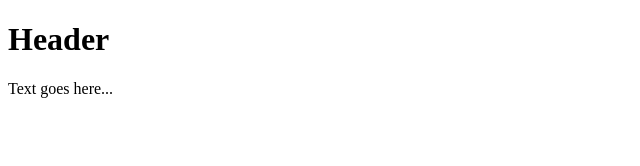
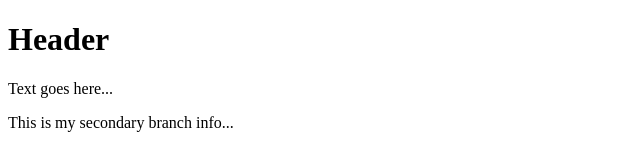
Before and after one commit to JAldo1980/test_, a plain HTML site: page index.html in a window 1280 px wide. Shown: the whole page, without its empty margins (0-640 px from the left). Drawn offline with Linux system fonts and the light colour scheme.

Commit message:
added test content to second branch

```diff
--- a/index.html
+++ b/index.html
@@ -12,6 +12,7 @@
         <header>
           <h1>Header</h1>
           <p>Text goes here...</p>
+          <p>This is my secondary branch info...</p>
         </header>
       </div>
     </div>
```
